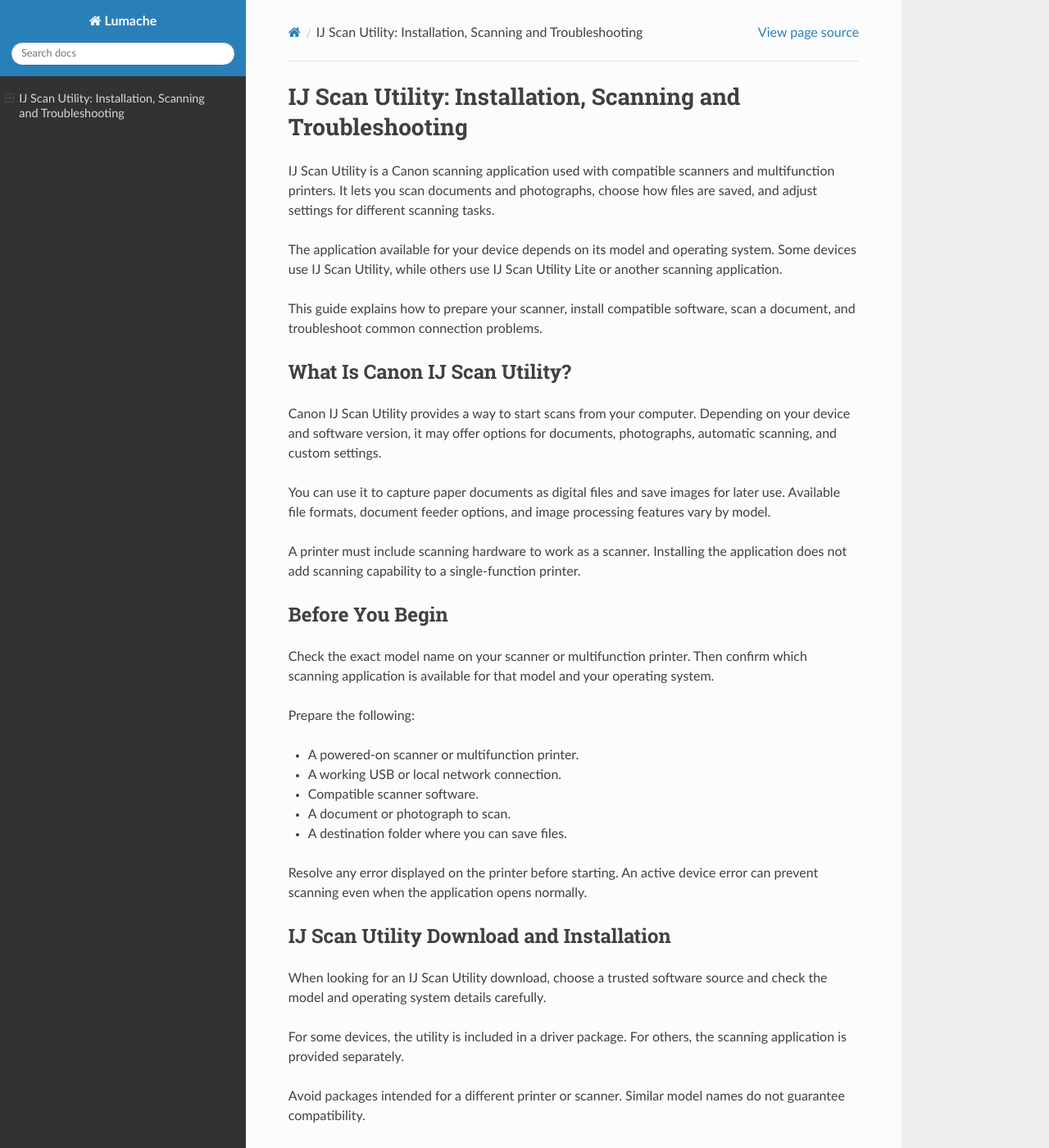
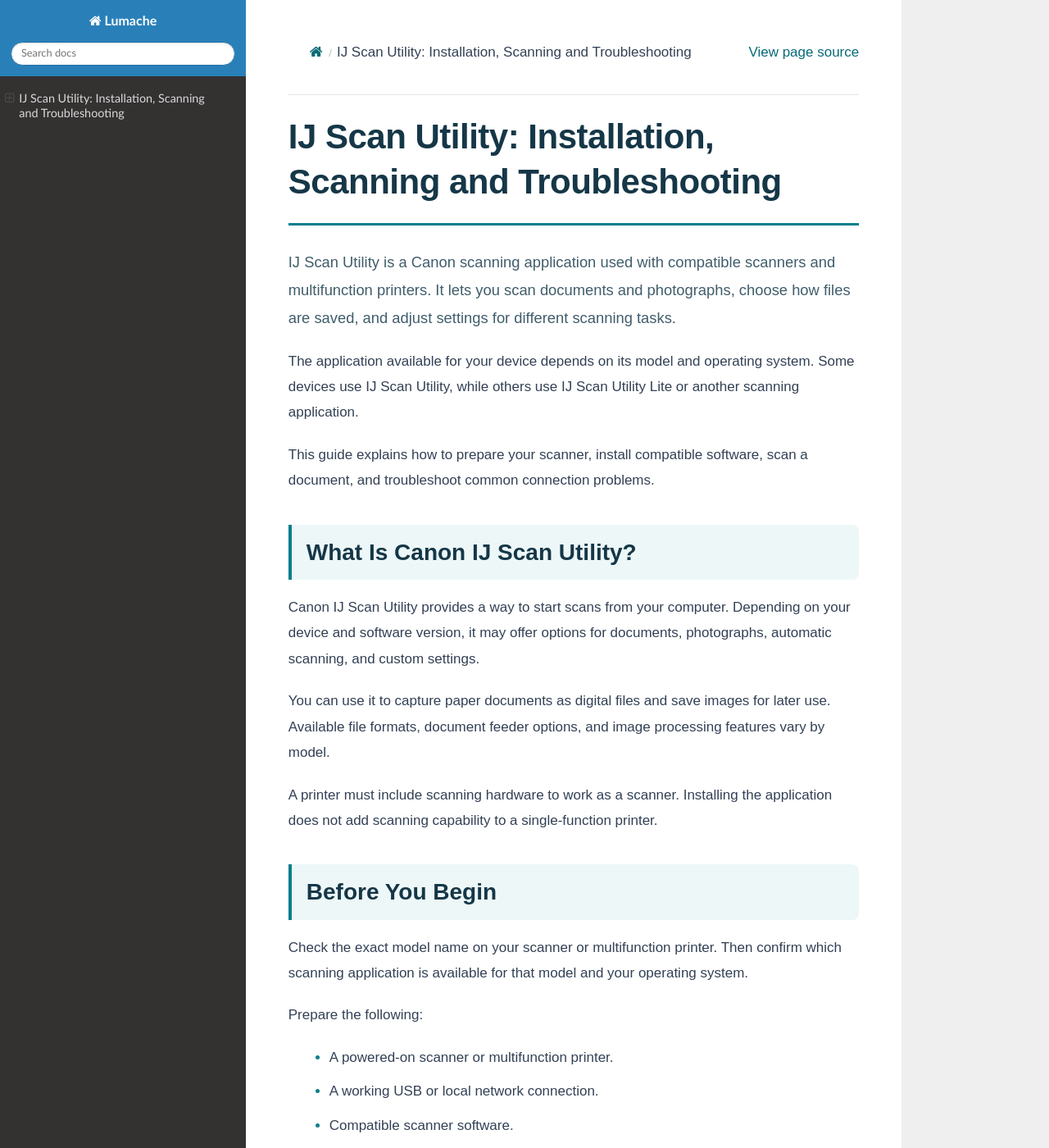
Before and after one commit to instantfast/ijscanutilitytales, a Sphinx documentation site: the page built from docs/source/index.rst, in a window 1280 px wide and 1400 px high. Shown: the whole window at 82% size. Built offline with Sphinx 7.4.7 and the Read the Docs theme 3.1.0, drawn with Linux system fonts in a browser that asks for light colours.

Commit message:
Update conf.py

```diff
--- a/docs/source/conf.py
+++ b/docs/source/conf.py
@@ -33,3 +33,194 @@
 
 # -- Options for EPUB output
 epub_show_urls = 'footnote'
+# IJ Scan Utility article styling
+from pathlib import Path
+
+_scan_static = Path(__file__).resolve().parent / "_static"
+_scan_static.mkdir(parents=True, exist_ok=True)
+
+_scan_css = """
+/* Article typography */
+div.body,
+.rst-content,
+.bd-article {
+    color: #334155;
+    font-family: Arial, Helvetica, sans-serif;
+    font-size: 17px;
+    line-height: 1.85;
+    overflow-wrap: break-word;
+}
+
+div.body,
+.wy-nav-content {
+    background: #ffffff;
+}
+
+/* Main heading */
+:is(div.body, .rst-content, .bd-article) h1 {
+    margin: 0 0 28px;
+    padding-bottom: 22px;
+    border-bottom: 3px solid #087f8c;
+    color: #153747;
+    font-family: Arial, Helvetica, sans-serif;
+    font-size: clamp(29px, 4vw, 42px);
+    font-weight: 700;
+    line-height: 1.3;
+    letter-spacing: -0.5px;
+}
+
+/* Section headings */
+:is(div.body, .rst-content, .bd-article) h2 {
+    margin: 38px 0 18px;
+    padding: 14px 18px;
+    border-left: 4px solid #087f8c;
+    border-radius: 0 8px 8px 0;
+    background: #edf7f8;
+    color: #153747;
+    font-family: Arial, Helvetica, sans-serif;
+    font-size: clamp(23px, 3vw, 28px);
+    font-weight: 700;
+    line-height: 1.4;
+}
+
+/* Subheadings and FAQ questions */
+:is(div.body, .rst-content, .bd-article) h3 {
+    margin: 28px 0 12px;
+    color: #185868;
+    font-family: Arial, Helvetica, sans-serif;
+    font-size: 21px;
+    font-weight: 700;
+    line-height: 1.5;
+}
+
+:is(div.body, .rst-content, .bd-article) h4 {
+    margin: 24px 0 12px;
+    color: #185868;
+    font-size: 19px;
+    line-height: 1.5;
+}
+
+/* Paragraphs */
+:is(div.body, .rst-content, .bd-article) p {
+    margin: 0 0 20px;
+    font-size: inherit;
+    line-height: 1.85;
+}
+
+:is(div.body, .rst-content, .bd-article) h1 + p {
+    color: #405d6b;
+    font-size: 1.08em;
+}
+
+/* Lists */
+:is(div.body, .rst-content, .bd-article) ul,
+:is(div.body, .rst-content, .bd-article) ol {
+    margin: 18px 0 26px;
+    padding-left: 26px;
+}
+
+:is(div.body, .rst-content, .bd-article) li {
+    margin-bottom: 10px;
+    line-height: 1.8;
+}
+
+:is(div.body, .rst-content, .bd-article) li > p {
+    margin-bottom: 8px;
+}
+
+:is(div.body, .rst-content, .bd-article) li::marker {
+    color: #087f8c;
+}
+
+/* Links */
+:is(div.body, .rst-content, .bd-article) a {
+    color: #086b78;
+    text-underline-offset: 3px;
+}
+
+:is(div.body, .rst-content, .bd-article) a:hover {
+    color: #104652;
+}
+
+:is(div.body, .rst-content, .bd-article) a:focus-visible {
+    outline: 3px solid #087f8c;
+    outline-offset: 4px;
+}
+
+:is(div.body, .rst-content, .bd-article) a.headerlink {
+    font-size: 0.7em;
+    text-decoration: none;
+}
+
+/* Images */
+:is(div.body, .rst-content, .bd-article) img {
+    max-width: 100%;
+    height: auto;
+    border-radius: 8px;
+}
+
+/* Code blocks */
+:is(div.body, .rst-content, .bd-article) pre {
+    max-width: 100%;
+    padding: 18px;
+    overflow-x: auto;
+    border: 1px solid #dce7eb;
+    border-radius: 8px;
+    background: #f5f8fa;
+    line-height: 1.6;
+}
+
+/* Heading navigation */
+:is(div.body, .rst-content, .bd-article) section {
+    scroll-margin-top: 28px;
+}
+
+/* Mobile */
+@media (max-width: 767px) {
+    div.body,
+    .rst-content,
+    .bd-article {
+        font-size: 16px;
+    }
+
+    .wy-nav-content {
+        padding: 24px 18px;
+    }
+
+    :is(div.body, .rst-content, .bd-article) h1 {
+        margin-bottom: 22px;
+        padding-bottom: 18px;
+    }
+
+    :is(div.body, .rst-content, .bd-article) h2 {
+        margin-top: 28px;
+        padding: 12px 14px;
+    }
+
+    :is(div.body, .rst-content, .bd-article) h3 {
+        font-size: 20px;
+    }
+
+    :is(div.body, .rst-content, .bd-article) p {
+        line-height: 1.75;
+    }
+}
+"""
+
+(_scan_static / "custom.css").write_text(
+    _scan_css,
+    encoding="utf-8",
+)
+
+# Preserve existing settings and register CSS
+html_static_path = list(globals().get("html_static_path", []))
+if "_static" not in html_static_path:
+    html_static_path.append("_static")
+
+html_css_files = list(globals().get("html_css_files", []))
+if not any(
+    (item[0] if isinstance(item, (tuple, list)) else item)
+    == "custom.css"
+    for item in html_css_files
+):
+    html_css_files.append("custom.css")
```
